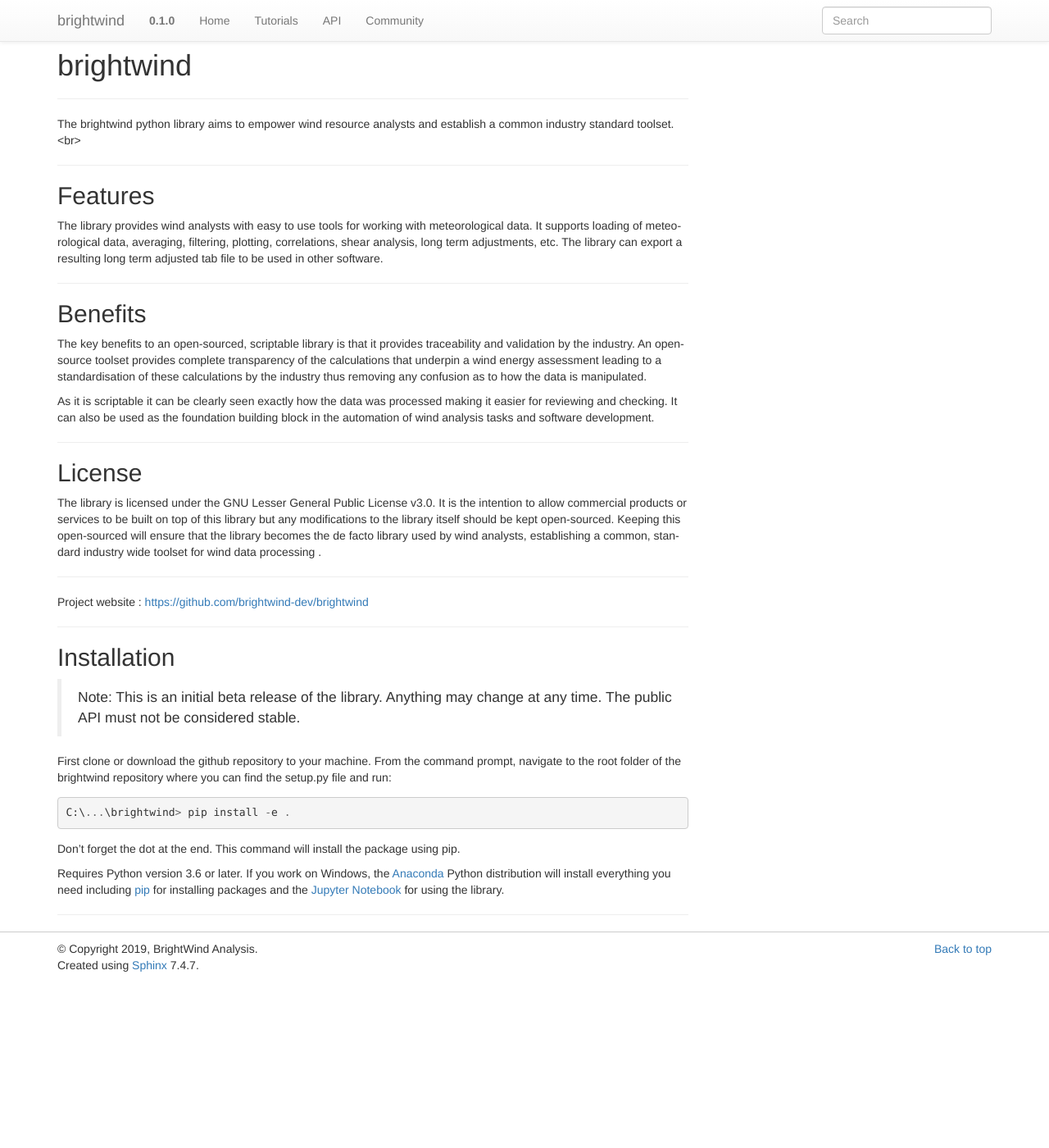
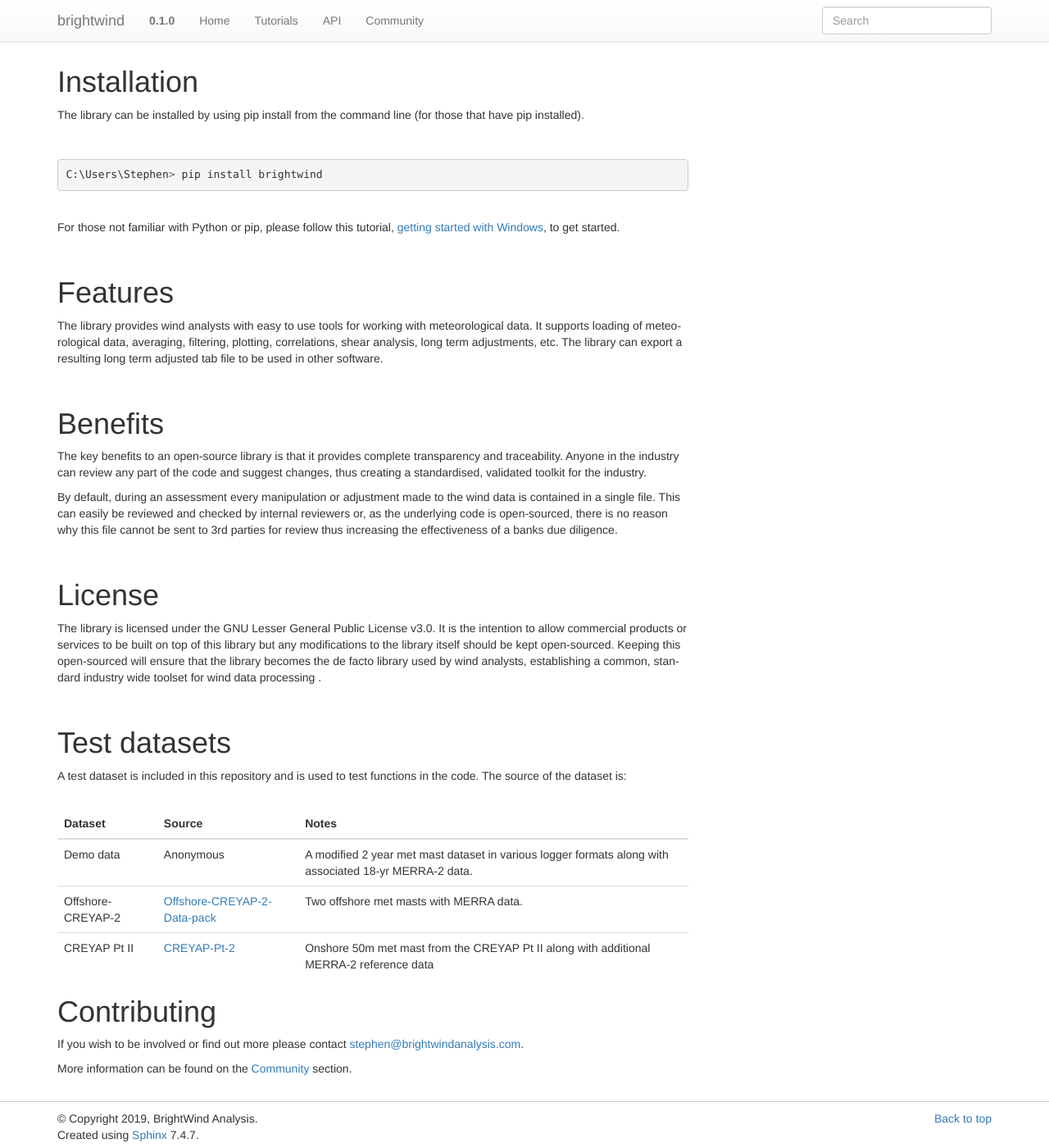
Before and after one commit to brightwind-dev/brightwind, a Sphinx documentation site: the page built from docs/source/readme_extract.md, in a window 1280 px wide and 1400 px high. Shown: the whole window at 82% size. Built offline with Sphinx 7.4.7, drawn with Linux system fonts in a browser that asks for light colours; the version number is read from the project's files by our own code.

Commit message:
iss #108 update home page content

````diff
--- a/docs/source/readme_extract.md
+++ b/docs/source/readme_extract.md
@@ -1,32 +1,46 @@
-# brightwind
-------
-The brightwind python library aims to empower wind resource analysts and
-establish a common industry standard toolset.
 <br>
 
----------
-##### Features
+#### Installation
+
+The library can be installed by using pip install from the command line (for those that have pip installed).
+
+<br>
+
+```
+C:\Users\Stephen> pip install brightwind
+```
+
+<br>
+
+For those not familiar with Python or pip, please follow this tutorial,
+[getting started with Windows](tutorials/Getting_Started_Stable_Development.html),
+to get started.
+
+<br>
+
+
+#### Features
 The library provides wind analysts with easy to use tools for working with
 meteorological data. It supports loading of meteorological data, averaging,
 filtering, plotting, correlations, shear analysis, long term adjustments, etc.
 The library can export a resulting long term adjusted tab file to be used in
 other software.
 
-----------------
-##### Benefits
+<br>
 
-The key benefits to an open-sourced, scriptable library is that it provides traceability
-and validation by the industry. An open-source toolset provides complete transparency
-of the calculations that underpin a wind energy assessment leading to a standardisation
-of these calculations by the industry thus removing any confusion as to how the data is
-manipulated.
+#### Benefits
+The key benefits to an open-source library is that it provides complete transparency
+and traceability. Anyone in the industry can review any part of the code and suggest changes,
+thus creating a standardised, validated toolkit for the industry.
 
-As it is scriptable it can be clearly seen exactly how the data was processed making it easier
-for reviewing and checking. It can also be used as the foundation building block
-in the automation of wind analysis tasks and software development.
+By default, during an assessment every manipulation or adjustment made to the wind data is
+contained in a single file. This can easily be reviewed and checked by internal reviewers or,
+as the underlying code is open-sourced, there is no reason why this file cannot be sent to
+3rd parties for review thus increasing the effectiveness of a banks due diligence.
 
---------
-##### License
+<br>
+
+#### License
 The library is licensed under the GNU Lesser General Public License v3.0. It is the
 intention to allow commercial products or services to be built on top of this
 library but any modifications to the library itself should be kept open-sourced.
@@ -34,23 +48,23 @@ Keeping this open-sourced will ensure that the library becomes the de facto
 library used by wind analysts, establishing a common, standard industry wide
 toolset for wind data processing .
 
----------
+<br>
 
-Project website : https://github.com/brightwind-dev/brightwind
+#### Test datasets
+A test dataset is included in this repository and is used to test functions in the code. The source of the dataset is:
 
-------------
-##### Installation
-> Note: This is an initial beta release of the library. Anything may change at any
-> time. The public API must not be considered stable.
+<br>
 
-First clone or download the github repository to your machine. From the command prompt, navigate to the root folder of the brightwind repository where you can find the setup.py file and run:
-```
-C:\...\brightwind> pip install -e .
-```
-Don't forget the dot at the end. This command will install the package using pip.
+| Dataset            | Source           | Notes  |
+|:------------------ |:-------------|:-----|
+| Demo data          | Anonymous | A modified 2 year met mast dataset in various logger formats along with associated 18-yr MERRA-2 data. |
+| Offshore-CREYAP-2  | [Offshore-CREYAP-2-Data-pack](http://www.ewea.org/events/workshops/past-workshops/resource-assessment-2015/offshore-creyap-part-ii/) | Two offshore met masts with MERRA data. |
+| CREYAP Pt II       | [CREYAP-Pt-2](http://www.ewea.org/events/workshops/past-workshops/resource-assessment-2015/offshore-creyap-part-ii/)      | Onshore 50m met mast from the CREYAP Pt II along with additional MERRA-2 reference data  |
 
-Requires Python version 3.6 or later. If you work on Windows, the [Anaconda](https://www.anaconda.com/download/) Python
-distribution will install everything you need including [pip](https://www.w3schools.com/python/python_pip.asp) for installing packages and
-the [Jupyter Notebook](https://jupyter.org/) for using the library.
 
----
+#### Contributing
+If you wish to be involved or find out more please contact stephen@brightwindanalysis.com.
+
+More information can be found on the [Community](Community.html) section.
+
+<br>
````
Also changed, not shown: docs/source/index.rst (+9 -3 lines), docs/source/read_me_1.png (added), docs/source/read_me_2.png (added).
